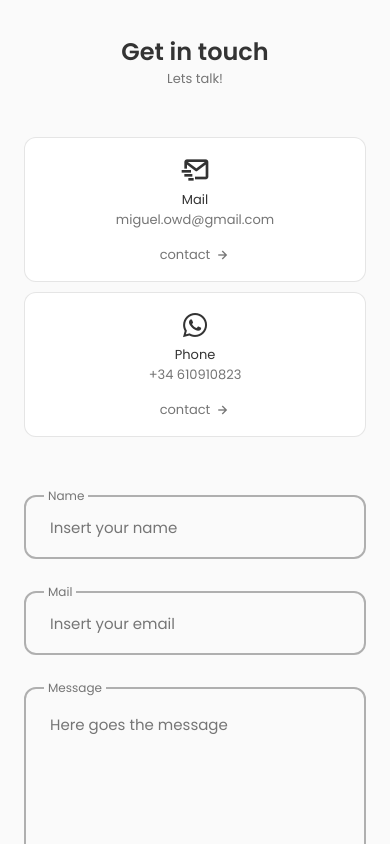
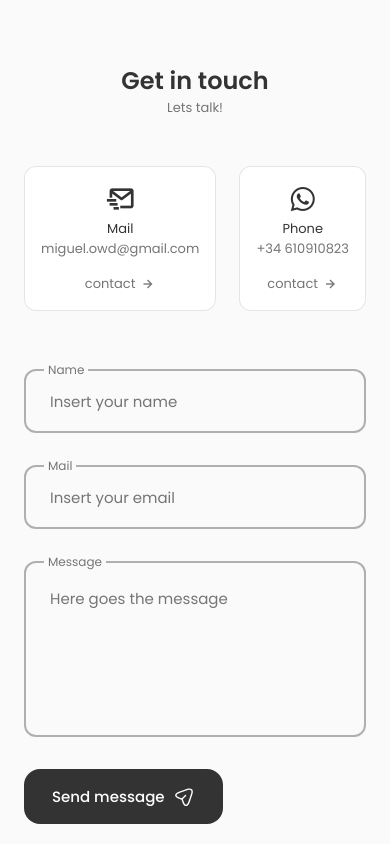
Before and after one commit to miguelow/personal-portfolio, a React (Create React App) app: page / in a window 390 px wide. Shown: the part 2660-3504 px from the top of the page. Built offline with nearby package versions, Linux system fonts and the light colour scheme.

Commit message:
moved scroolToTop button and changed flex properties of contact cards as well as links to both cards

```diff
--- a/src/components/contact/Contact.css
+++ b/src/components/contact/Contact.css
@@ -5,7 +5,7 @@
   padding-bottom: 3rem;
 }
 
-.container__title{
+.container__title {
   text-align: center;
   font-size: var(--h3-font-size);
   font-weight: var(--fot-medium);
@@ -18,16 +18,16 @@
   grid-template-columns: 300px;
 }
 
-.contact__card{
+.contact__card {
   background-color: var(--container-color);
-    border: 1px solid rgba(0,0,0,0.1);
+  border: 1px solid rgba(0, 0, 0, 0.1);
   padding: 1rem;
   border-radius: 0.75rem;
   text-align: center;
   margin-bottom: 10px;
 }
 
-.contact__card-icon{
+.contact__card-icon {
   font-size: 2rem;
   color: var(--title-color);
   margin-bottom: var(--mb-0-25);
@@ -35,21 +35,21 @@
 
 .contact__card-title,
 
-.contact__card-data{
+.contact__card-data {
   font-size: var(--small-font-size);
   max-width: 360px;
 }
 
-.contact__card-title{
+.contact__card-title {
   font-weight: var(--font-medoim);
 }
 
-.contact__card-data{
+.contact__card-data {
   display: block;
   margin-bottom: var(--mb-0-75);
 }
 
-.contact__button{
+.contact__button {
   color: var(--text-color);
   font-size: var(--small-font-size);
   display: inline-flex;
@@ -58,30 +58,32 @@
   column-gap: 0.25rem;
 }
 
-.contact__button-icon{
+.contact__button-icon {
   font-size: 1rem;
   transition: 0.3s;
 }
 
-.contact__button:hover .contact__button-icon{
-    transform: translate(0.25rem) ;
+.contact__button:hover .contact__button-icon {
+  transform: translate(0.25rem);
 }
+
 .contact__form {
   width: 360px;
 }
 
-.contact__form-div{
+.contact__form-div {
   position: relative;
   margin-bottom: var(--mb-2);
   height: 4rem;
 }
 
-.contact__form-input{
+.contact__form-input {
   position: absolute;
   top: 0;
   left: 0%;
   width: 100%;
-    height: 100%;border: 2px solid rgba(0,0,0,0.3);
+  height: 100%;
+  border: 2px solid rgba(0, 0, 0, 0.3);
   background: none;
   color: var(--title-color);
   outline: none;
@@ -90,7 +92,7 @@
   z-index: 1;
 }
 
-.contact__form-tag{
+.contact__form-tag {
   position: absolute;
   top: -0.75rem;
   left: 1.25rem;
@@ -100,49 +102,68 @@
   z-index: 10;
 }
 
-.contact__form-area{
+.contact__form-area {
   height: 11rem;
 }
 
-.contact__form-area textarea{
+.contact__form-area textarea {
   resize: none;
 }
 
 /*=============== BREAKPOINTS ===============*/
 /* For large devices */
 @media screen and (max-width: 992px) {
-  .contact__container{
+  .contact__container {
     column-gap: 3rem;
   }
+
+  /* .contact__content {
+    display: flex;
+    justify-content: space-around;
+  } */
 }
 
 /* For medium devices */
 @media screen and (max-width: 768px) {
-  .contact__container{
+  .contact__container {
     grid-template-columns: 1fr;
     row-gap: 3rem;
   }
 
-  .contact__info{
+  .contact__info {
     justify-content: center;
   }
 
-  .contact__form{
+  .contact__form {
     margin: 0 auto;
+  }
+
+  .contact__content {
+    display: flex;
+    justify-content: space-between;
   }
 }
 
 @media screen and (max-width: 576px) {
-    .contact__info{
+  .contact__content {
+    display: flex;
+    justify-content: space-between;
+  }
+
+  .contact__info {
     grid-template-columns: 1fr;
 
   }
-    .contact__form{
+  .contact__form {
     width: 100%;
   }
 }
 
 /* For small devices */
 @media screen and (max-width: 350px) {
+  .contact__content {
+    display: flex;
+    justify-content: space-between;
+  }
 
 }
--- a/src/components/contact/Contact.jsx
+++ b/src/components/contact/Contact.jsx
@@ -25,24 +25,21 @@ function Contact() {
 
       <div className="contact__container container grid">
         <div className="contact__content">
-          {/* <h3 className="contact__title">Lets talk</h3> */}
-          {/* <div className="contact__info">Info</div> */}
           <div className="contact__card">
             <i className="bx bx-mail-send contact__card-icon"></i>
             <h3 className="contact__card-title">Mail</h3>
             <span className="contact__card-data">miguel.owd@gmail.com</span>
-            <a href="mailto:miguel.owd@gmail.com" className="contact__button">
+            <a target="_blank" href="https://mail.google.com/mail/?view=cm&fs=1&to=miguel.owd@gmail.com" className="contact__button" >
               contact{" "}
               <i className="bx bx-right-arrow-alt contact__button-icon"></i>
             </a>
           </div>
-          {/* second card */}
           <div className="contact__card">
             <i className="bx bxl-whatsapp contact__card-icon"></i>
             <h3 className="contact__card-title">Phone</h3>
             <span className="contact__card-data">+34 610910823</span>
-            <a
-              href="https://api.whatsapp.com/send?phone=610910823&text=Hola!"
+            <a target="_blank"
+              href="https://api.whatsapp.com/send?phone=34610910823&text=Hola!"
               className="contact__button"
             >
               contact{" "}
--- a/src/components/qualifications/Qualifications.jsx
+++ b/src/components/qualifications/Qualifications.jsx
@@ -80,7 +80,7 @@ function Qualifications() {
                   Computer Engineering
                 </span>
                 <div className="qualification__calendar">
-                  <i className="uil uil-calendar-alt"></i>2019 - 2021
+                  <i className="uil uil-calendar-alt"></i>2019 - 2021 Dropped out after second year
                 </div>
               </div>
             </div>
--- a/src/components/scroll/ScrollToTop.css
+++ b/src/components/scroll/ScrollToTop.css
@@ -10,15 +10,15 @@
     transition: 0.4s;
 }
 
-.scrollup__icon{
+.scrollup__icon {
     font-size: 1.5rem;
     color: var(--container-color);
 }
 
-.scrollup:hover{
+.scrollup:hover {
     background-color: var(--title-color-dark);
 }
 
-.show-scroll{
-    bottom: 3rem;
+.show-scroll {
+    bottom: 4rem;
 }
```
Lines whose indentation alone changed are shown as unchanged.
